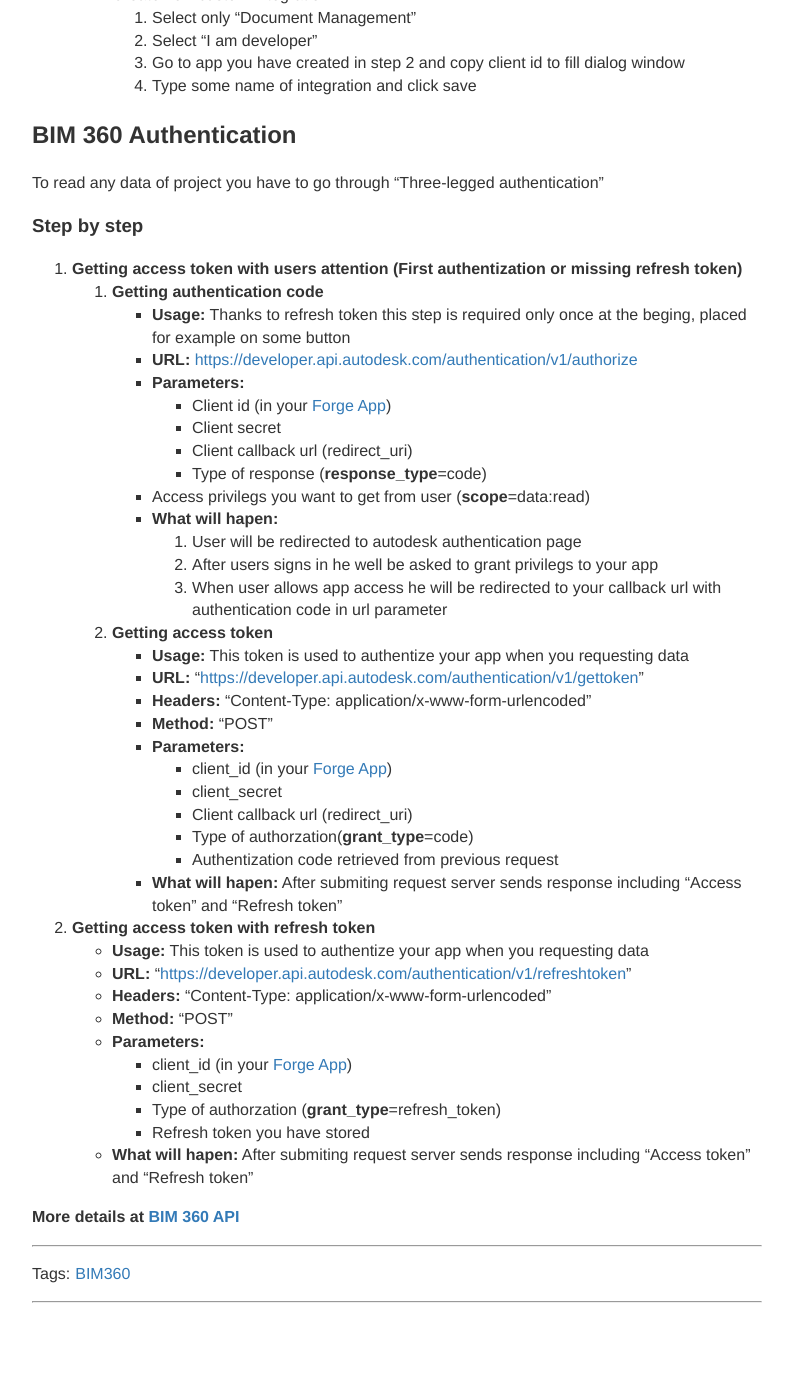
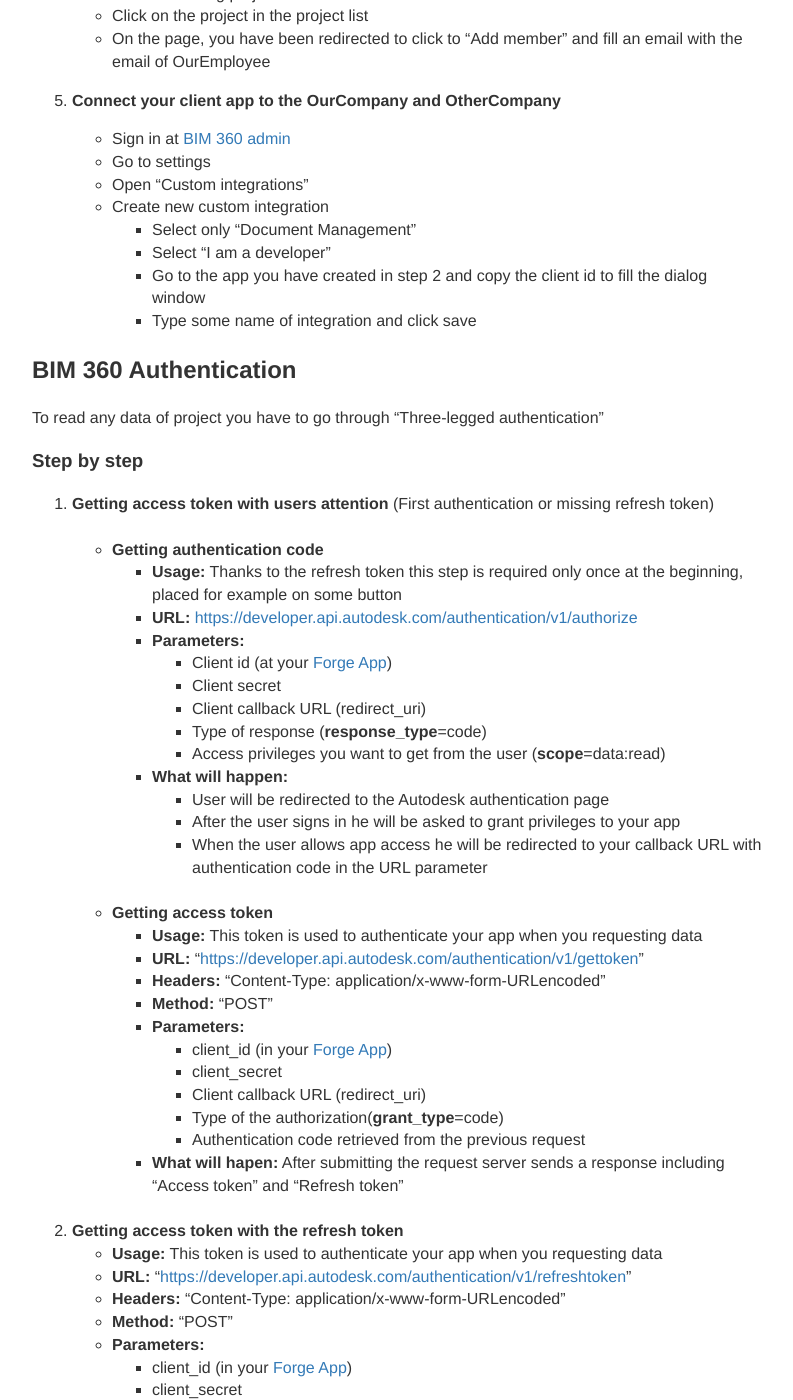
Before and after one commit to vdvorak/vitekdvorak.github.io, a Jekyll site: the page built from _posts/2021-04-03-bim360.md, in a window 1280 px wide and 1400 px high, scrolled down 1698 px. Shown: the whole window, without its empty margins (53-846 px from the left). Built offline with Jekyll 4.4.1, drawn with Linux system fonts in a browser that asks for light colours; nearby versions of some CDN libraries; comment, search, counter and statistics services are not loaded; before the commit the page ends 3017 px from its top, so only the background shows below that; some of the changed text lies outside the part shown.

Commit message:
updated bim360 post

```diff
--- a/Gemfile
+++ b/Gemfile
@@ -1,7 +1,7 @@
-gem "github-pages", "~> 214", group: :jekyll_plugins
+#gem "github-pages", "~> 214", group: :jekyll_plugins
 source "https://rubygems.org"
 
-#gem "jekyll", "~> 4.2.0"
+gem "jekyll", "~> 4.2.0"
 gem "minima", "~> 2.5"
 
 group :jekyll_plugins do
--- a/_posts/2021-04-03-bim360.md
+++ b/_posts/2021-04-03-bim360.md
@@ -5,86 +5,108 @@ date: 2021-04-03 00:00:00 +0000
 tags: BIM360
 ---
 
-My last task at [Navigo3](https://navigo3.com/) was to find the way, how to integrate BIM to our software.
-We decided to work with BIM based software from [Autodesk](https://www.autodesk.com/) [BIM 360](https://www.autodesk.com/bim-360/).
+My last task at [Navigo3](https://navigo3.com/) was to find the way, how to integrate BIM into our software.
+I worked with BIM-based software from [Autodesk](https://www.autodesk.com/) - [BIM 360](https://www.autodesk.com/bim-360/).
 
-## Basic implementation structure
+## Basic structure
+
+Our user is for example architect and he works on project A for his Customer1 and project B for Customer2 and he wants to see his issues in Navigo.
+
 ![BIM 360 demo diagram](/assets/img/bim360-demo-diagram.PNG)
 
 ## What is...
- **Admin account** - account created in BIM 360 software mostly owned by a company ([Sign in](https://admin.b360.autodesk.com))
- **Account of employee** - Basic autodesk account assigned to some project ([Sign in]((https://www.autodesk.com/)))
- **Client app** - Basic representation of identity of your app ([Sign in](https://forge.autodesk.com/))
- **Callback url** - after the first authentification the client will be redirected to this Url with an authentication code
- **Refresh token** - allows you to get a new Access token without contacting the user
+
+**Admin account** - Autodesk account with assigned an instance of BIM 360 ([Sign in](https://admin.b360.autodesk.com))
+**Employee account** - basic Autodesk account ([Sign in](<(https://www.autodesk.com/)>))
+**Client app** - representation of the client's software ([Sign in](https://forge.autodesk.com/))
+**Callback URL** - after the first authentification, the client will be redirected to this URL with an authentication code
+**Access token** - allows you to retrieve data from BIM 360
+**Refresh token** - allows you to get a new Access token without contacting the user
 
 ## Building a testing environment
-   1. **Creatng an accounts on the [Autodesk](https://www.autodesk.com/) website**
-      - Developers account (**Our company**)
-      - Employee account (**Our employee**)
-      - Client's account (**Other company**)
-      - Application account (**Application**)
-  2. **Create client app**
-      1. Sign in at [Autodesk forge](https://forge.autodesk.com/)  with App account
-      2. Go to my apps
-      3. Create new app
-      4. Set app name and callback url
-  3. **Request BIM 360 demo at [BIM 360 demo](https://www.autodesk.com/bim-360/start-for-free/) for OurCompany and OtherCompany**
-  4. **Prepare projec for OurCompany and OtherCompany**
-      - Sign in at [BIM 360 admin](https://admin.b360.autodesk.com)
-      - Create your testing project
-      - Click on project in projects list
-      - On the page you have been redirected to click to "Add member" and fill email with email of OurEmployee
-  5. **Connect your client app with OurCompany and OtherCompany**
-       1. Sign in at [BIM 360 admin](https://admin.b360.autodesk.com)
-       2. Go to settings
-       3. Open Custom integrations
-       4. Create new custom integration
-           1. Select only "Document Management"
-           2. Select "I am developer"
-           3. Go to app you have created in step 2 and copy client id to fill dialog window
-           4. Type some name of integration and click save
+
+1. **Creating an [Autodesk](https://www.autodesk.com/) accounts**
+
+   - Company account (**OurCompany**)
+   - Employee account (**OurEmployee**)
+   - Company's client account (**OtherCompany**)
+   - Application account (**application**)
+
+2. **Creating a client app**
+
+   - Sign in at [Autodesk forge](https://forge.autodesk.com/) with an App account
+   - Go to my apps
+   - Create a new app
+   - Set app name and callback URL
+     <br />
+
+3. **Request a [BIM 360 demo](https://www.autodesk.com/bim-360/start-for-free/) for OurCompany and OtherCompany**
+
+4. **Prepare a project for the OurCompany and OtherCompany**
+
+   - Sign in at [BIM 360 admin](https://admin.b360.autodesk.com)
+   - Create a testing project
+   - Click on the project in the project list
+   - On the page, you have been redirected to click to "Add member" and fill an email with the email of OurEmployee
+
+5. **Connect your client app to the OurCompany and OtherCompany**
+   - Sign in at [BIM 360 admin](https://admin.b360.autodesk.com)
+   - Go to settings
+   - Open "Custom integrations"
+   - Create new custom integration
+     - Select only "Document Management"
+     - Select "I am a developer"
+     - Go to the app you have created in step 2 and copy the client id to fill the dialog window
+     - Type some name of integration and click save
 
 ## BIM 360 Authentication
-   To read any data of project you have to go through "Three-legged authentication"
+
+To read any data of project you have to go through "Three-legged authentication"
+
 ### Step by step
-   1. **Getting access token with users attention (First authentization or missing refresh token)**
-        1. **Getting authentication code**
-            - **Usage:** Thanks to refresh token this step is required only once at the beging, placed for example on some button
-            - **URL:** [https://developer.api.autodesk.com/authentication/v1/authorize](https://developer.api.autodesk.com/authentication/v1/authorize)
-            - **Parameters:**
-                - Client id (in your [Forge App](https://forge.autodesk.com/))
-                - Client secret
-                - Client callback url (redirect_uri)
-                - Type of response (**response_type**=code)
-            - Access privilegs you want to get from user (**scope**=data:read)
-            - **What will hapen:**
-                1. User will be redirected to autodesk authentication page
-                2. After users signs in he well be asked to grant privilegs to your app
-                3. When user allows app access he will be redirected to your callback url with authentication code in url parameter
-        2. **Getting access token**
-              - **Usage:** This token is used to authentize your app when you requesting data
-              - **URL:** "[https://developer.api.autodesk.com/authentication/v1/gettoken](https://developer.api.autodesk.com/authentication/v1/gettoken)"
-              - **Headers:** "Content-Type: application/x-www-form-urlencoded"
-              - **Method:** "POST"
-              - **Parameters:**
-                   - client_id (in your [Forge App](https://forge.autodesk.com/))
-                   - client_secret
-                   - Client callback url (redirect_uri)
-                   - Type of authorzation(**grant_type**=code)
-                   -  Authentization code retrieved from previous request
-              - **What will hapen:** After submiting request server sends response including "Access token" and "Refresh token"
-  2. **Getting access token with refresh token**
-        - **Usage:** This token is used to authentize your app when you requesting data
-        - **URL:** "[https://developer.api.autodesk.com/authentication/v1/refreshtoken](https://developer.api.autodesk.com/authentication/v1/refreshtoken)"
-        - **Headers:** "Content-Type: application/x-www-form-urlencoded"
-        - **Method:** "POST"
-        - **Parameters:**
-             - client_id (in your [Forge App](https://forge.autodesk.com/))
-             - client_secret
-             - Type of authorzation (**grant_type**=refresh_token)
-             - Refresh token you have stored
-        - **What will hapen:** After submiting request server sends response including "Access token" and "Refresh token"
 
+1. **Getting access token with users attention** (First authentication or missing refresh token)
+   <br />
+   <br />
+   - **Getting authentication code**
+     - **Usage:** Thanks to the refresh token this step is required only once at the beginning, placed for example on some button
+     - **URL:** [https://developer.api.autodesk.com/authentication/v1/authorize](https://developer.api.autodesk.com/authentication/v1/authorize)
+     - **Parameters:**
+       - Client id (at your [Forge App](https://forge.autodesk.com/))
+       - Client secret
+       - Client callback URL (redirect_uri)
+       - Type of response (**response_type**=code)
+       - Access privileges you want to get from the user (**scope**=data:read)
+     - **What will happen:**
+       - User will be redirected to the Autodesk authentication page
+       - After the user signs in he will be asked to grant privileges to your app
+       - When the user allows app access he will be redirected to your callback URL with authentication code in the URL parameter
+         <br />
+         <br />
+   - **Getting access token**
+     - **Usage:** This token is used to authenticate your app when you requesting data
+     - **URL:** "[https://developer.api.autodesk.com/authentication/v1/gettoken](https://developer.api.autodesk.com/authentication/v1/gettoken)"
+     - **Headers:** "Content-Type: application/x-www-form-URLencoded"
+     - **Method:** "POST"
+     - **Parameters:**
+       - client_id (in your [Forge App](https://forge.autodesk.com/))
+       - client_secret
+       - Client callback URL (redirect_uri)
+       - Type of the authorization(**grant_type**=code)
+       - Authentication code retrieved from the previous request
+     - **What will hapen:** After submitting the request server sends a response including "Access token" and "Refresh token"
+       <br />
+       <br />
+2. **Getting access token with the refresh token**
+   - **Usage:** This token is used to authenticate your app when you requesting data
+   - **URL:** "[https://developer.api.autodesk.com/authentication/v1/refreshtoken](https://developer.api.autodesk.com/authentication/v1/refreshtoken)"
+   - **Headers:** "Content-Type: application/x-www-form-URLencoded"
+   - **Method:** "POST"
+   - **Parameters:**
+     - client_id (in your [Forge App](https://forge.autodesk.com/))
+     - client_secret
+     - Type of authorzation (**grant_type**=refresh_token)
+     - Refresh token you have stored
+   - **What will hapen:** After submitting the request server sends a response including "Access token" and "Refresh token"
 
-**More details at [BIM 360 API](https://forge.autodesk.com/en/docs/bim360/v1/overview/introduction/)**
+More details at [BIM 360 API](https://forge.autodesk.com/en/docs/bim360/v1/overview/introduction/)
```
Also changed, not shown: 6 other files.
